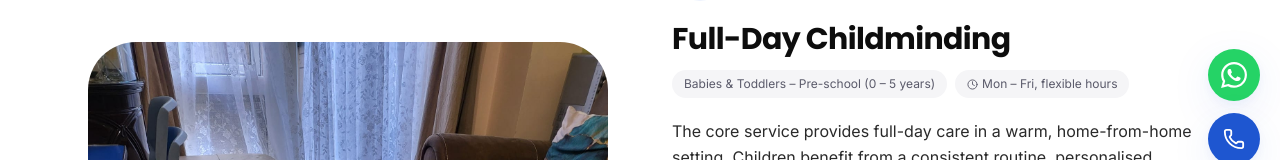
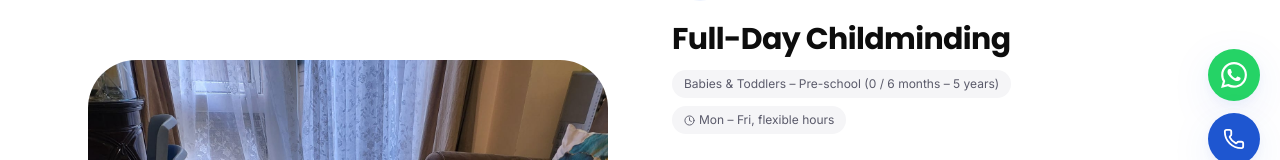
Before and after one commit to Preymaki/divine-heritage, a React (Vite) app: page /services in a window 1280 px wide. Shown: the part 611-771 px from the top of the page. Built offline with nearby package versions, Linux system fonts and the light colour scheme; no server answers; the database is empty.

Commit message:
feat: define Service interface and export initial service data configurations

```diff
--- a/src/data/services.ts
+++ b/src/data/services.ts
@@ -14,7 +14,7 @@ export const SERVICES: Service[] = [
     id: 'childminding',
     icon: 'Home',
     title: 'Full-Day Childminding',
-    ageRange: 'Babies & Toddlers – Pre-school (0 – 5 years)',
+    ageRange: 'Babies & Toddlers – Pre-school (0 / 6 months – 5 years)',
     availability: 'Mon – Fri, flexible hours',
     description:
       'The core service provides full-day care in a warm, home-from-home setting. Children benefit from a consistent routine, personalised attention, and a rich variety of activities tailored to their developmental stage.',
```
